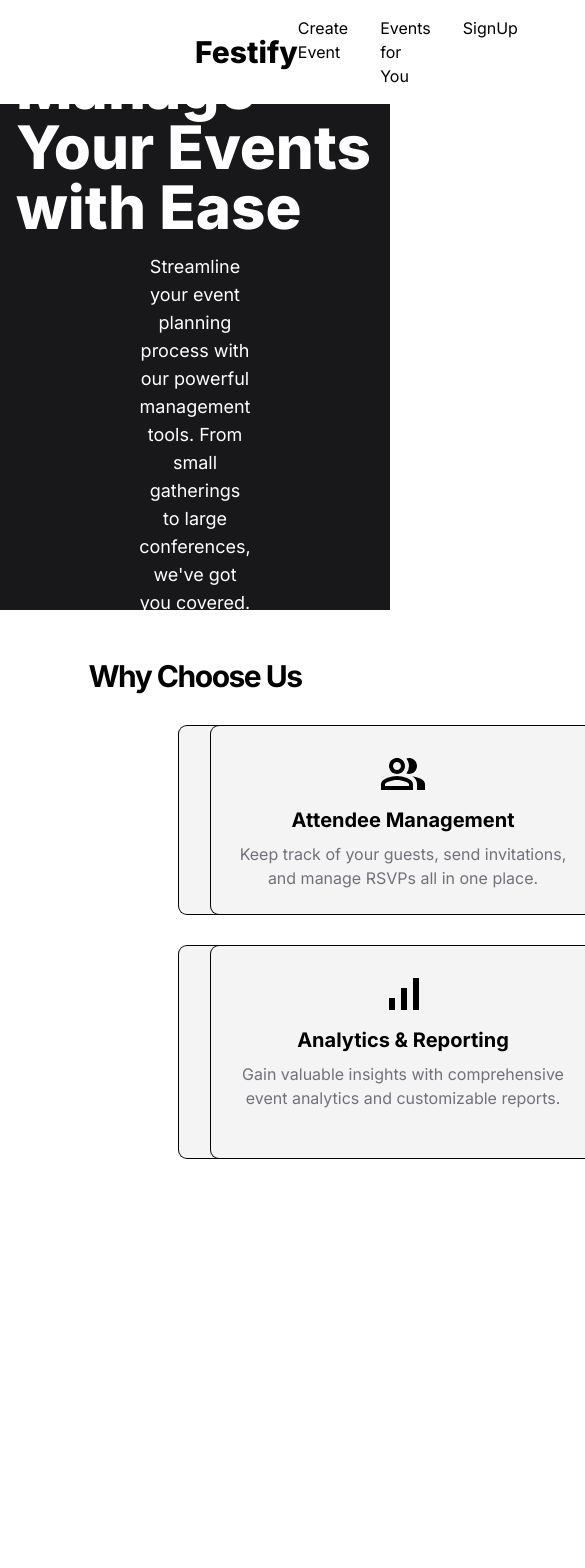
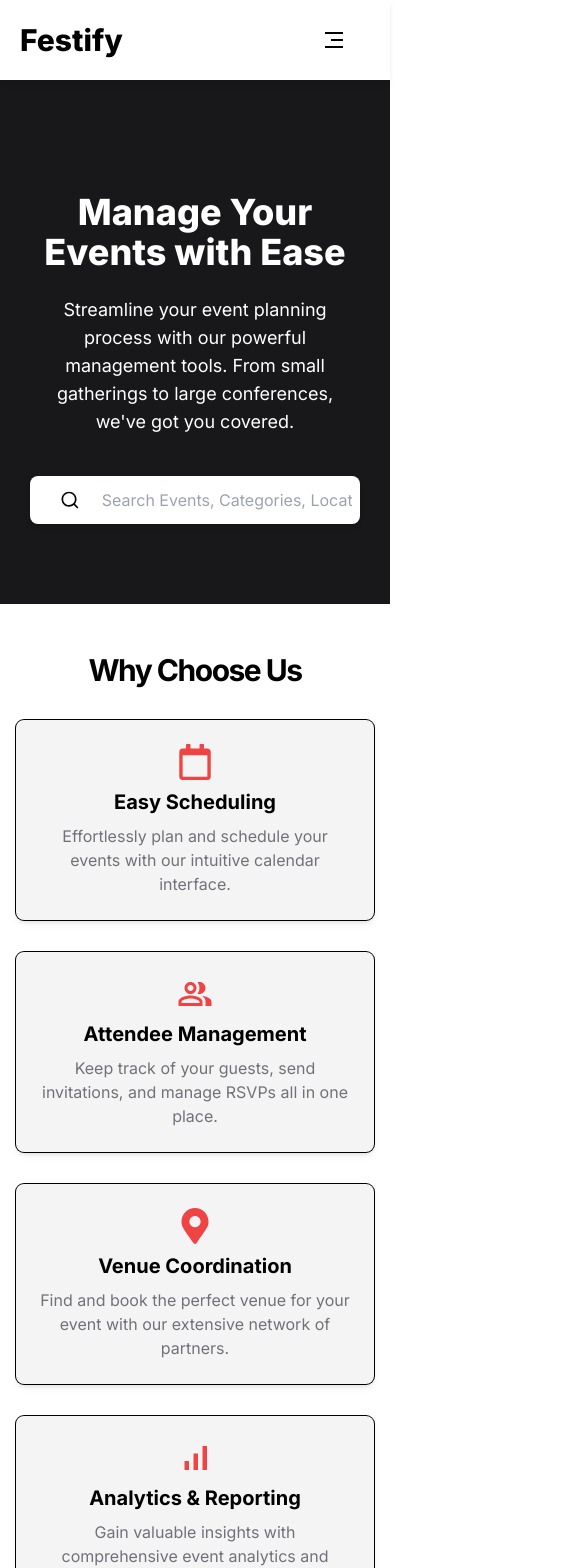
Before and after one commit to GOne0816/Event-Management, a React (Vite) app: page / in a window 390 px wide. Shown: the top 1568 px of the page, 585 px wide, since content can reach past the window. Before the commit the page ends 1206 px from the top, so only its background shows below. Built offline with nearby package versions, Linux system fonts and the light colour scheme.

Commit message:
make responsive

```diff
--- a/src/Components/Welcome.jsx
+++ b/src/Components/Welcome.jsx
@@ -1,89 +1,123 @@
-import React from "react";
-import { RiSearchLine } from "react-icons/ri";
-import { FaRegCalendar } from "react-icons/fa";
-import { MdOutlinePeopleAlt } from "react-icons/md";
-import { FaMapMarkerAlt } from "react-icons/fa";
-import { MdOutlineSignalCellularAlt } from "react-icons/md";
+import React, { useState } from "react";
+import { RiSearchLine, RiMenu3Line, RiCloseLine } from "react-icons/ri";
+import { FaRegCalendar, FaMapMarkerAlt } from "react-icons/fa";
+import { MdOutlinePeopleAlt, MdOutlineSignalCellularAlt } from "react-icons/md";
 
 const Welcome = () => {
+  const [isSidebarOpen, setIsSidebarOpen] = useState(false);
+
   const featuresList = [
     {
       id: 1,
-      icon: <FaRegCalendar className="size-12"/>,
+      icon: <FaRegCalendar className="text-4xl" />,
       title: "Easy Scheduling",
       details:
         "Effortlessly plan and schedule your events with our intuitive calendar interface.",
     },
     {
       id: 2,
-      icon: <MdOutlinePeopleAlt className="size-12"/>,
+      icon: <MdOutlinePeopleAlt className="text-4xl" />,
       title: "Attendee Management",
       details:
         "Keep track of your guests, send invitations, and manage RSVPs all in one place.",
     },
     {
       id: 3,
-      icon: <FaMapMarkerAlt className="size-12"/>,
+      icon: <FaMapMarkerAlt className="text-4xl" />,
       title: "Venue Coordination",
       details:
         "Find and book the perfect venue for your event with our extensive network of partners.",
     },
     {
       id: 4,
-      icon: <MdOutlineSignalCellularAlt className="size-12"/>,
+      icon: <MdOutlineSignalCellularAlt className="text-4xl" />,
       title: "Analytics & Reporting",
       details:
         "Gain valuable insights with comprehensive event analytics and customizable reports.",
     },
   ];
+
   return (
-    <div className="w-full h-dvh flex flex-col items-center">
-      <nav className="w-full p-4 px-80 bg-white flex justify-between items-center ">
-        <h1 className="text-3xl font-extrabold ">Festify</h1>
-        <div className="flex gap-8">
-          <h1 className="cursor-pointer hover:text-red-500">Create Event</h1>
-          <h1 className="cursor-pointer hover:text-red-500">Events for You</h1>
-          <h1 className="cursor-pointer hover:text-red-500">SignUp</h1>
+    <div className="w-full h-screen flex flex-col items-center">
+      {/* Navbar */}
+      <nav className="w-full p-4 bg-white flex justify-between items-center shadow-md px-5 lg:px-10 md:px-10 fixed top-0 left-0 z-50">
+        <h1 className="text-3xl font-extrabold">Festify</h1>
+
+        {/* Right-side links on larger screens, menu icon on small screens */}
+        <div className="hidden md:flex gap-8">
+          {["Create Event", "Events for You", "SignUp"].map((text) => (
+            <h1
+              key={text}
+              className="cursor-pointer hover:text-red-500 transition duration-300 ease-in-out"
+            >
+              {text}
+            </h1>
+          ))}
         </div>
+
+        <button
+          onClick={() => setIsSidebarOpen(!isSidebarOpen)}
+          className="block md:hidden text-2xl"
+        >
+          {isSidebarOpen ? <RiCloseLine /> : <RiMenu3Line />}
+        </button>
       </nav>
 
+      {/* Sidebar (for smaller screens) */}
+      {isSidebarOpen && (
+        <div className="fixed top-0 left-0 w-3/4 max-w-xs h-full bg-white shadow-lg z-40 p-6">
+          <h1 className="text-3xl font-extrabold mb-8">Festify</h1>
+          <div className="flex flex-col gap-4">
+            {["Create Event", "Events for You", "SignUp"].map((text) => (
+              <h1
+                key={text}
+                className="text-lg cursor-pointer hover:text-red-500 transition duration-300 -mr-5 ease-in-out"
+                onClick={() => setIsSidebarOpen(false)} // Close sidebar on link click
+              >
+                {text}
+              </h1>
+            ))}
+          </div>
+        </div>
+      )}
+
       {/* Hero Section */}
-      <div className="text-white bg-zinc-900 flex flex-col justify-center items-center min-h-[60%] w-full">
-        <h1 className="flex justify-center p-4 text-6xl font-extrabold">
+      <div className="text-white bg-zinc-900 flex flex-col justify-center items-center w-full pt-48 pb-20  px-4">
+        <h1 className="text-center text-4xl md:text-6xl font-extrabold">
           Manage Your Events with Ease
         </h1>
-        <p className="text-center px-96 pb-4 text-lg">
+        <p className="text-center px-4 md:px-20 lg:px-40 xl:px-60 text-lg my-6">
           Streamline your event planning process with our powerful management
           tools. From small gatherings to large conferences, we've got you
           covered.
         </p>
-        <div className="flex justify-center items-center bg-white px-4 rounded-lg">
-          <RiSearchLine className="size-6 text-black" />
+        <div className="flex items-center lg:w-96 md:w-96 sm:w-96 justify-start bg-white rounded-lg p-2 mt-4 shadow-md hover:shadow-lg transition duration-300 ease-in-out">
+          <RiSearchLine className="text-black text-xl w-20  " />
           <input
             type="text"
             placeholder="Search Events, Categories, Location..."
-            className="px-4 min-w-96 py-2 outline-none text-black "
+            className="py-1 outline-none text-black w-full"
           />
         </div>
       </div>
 
       {/* Features Section */}
-      <section className="w-full py-12 md:py-24 lg:py-32 bg-white">
-        <div className="px-4 md:px-6">
-          <h2 className="text-3xl font-bold tracking-tighter sm:text-4xl md:text-5xl text-center mb-8">
-            Why Choose Us
-          </h2>
-        </div>
-        <div className="flex items-center justify-center">
-          <div className="grid grid-cols-2 px-96 gap-8 text-center">
-            {featuresList.map((events) => (
+      <section className="w-full py-12 md:py-24 bg-white">
+        <h2 className="text-3xl font-bold tracking-tighter sm:text-4xl md:text-5xl text-center mb-8">
+          Why Choose Us
+        </h2>
+        <div className="flex items-center justify-center px-4 md:px-10 lg:px-20">
+          <div className="grid grid-cols-1 md:grid-cols-2 lg:grid-cols-2 gap-8 w-full max-w-6xl text-center">
+            {featuresList.map((feature) => (
               <div
-                key={events.id}
-                className="bg-zinc-100 ring-1 ring-black rounded-lg min-w-96 min-h-32 p-6"
+                key={feature.id}
+                className="bg-zinc-100 ring-1 ring-black rounded-lg p-6 shadow-md hover:shadow-lg hover:bg-zinc-200 transition duration-300 ease-in-out transform hover:-translate-y-1"
               >
-                <h1 className="text-xl font-bold mb-2 flex items-center justify-center">{events.icon}</h1>
-                <h1 className="text-xl font-bold mb-2">{events.title}</h1>
-                <p className="text-center text-zinc-500">{events.details}</p>
+                <div className="flex items-center justify-center mb-2 text-red-500">
+                  {feature.icon}
+                </div>
+                <h3 className="text-xl font-bold mb-2">{feature.title}</h3>
+                <p className="text-zinc-500">{feature.details}</p>
               </div>
             ))}
           </div>
```
